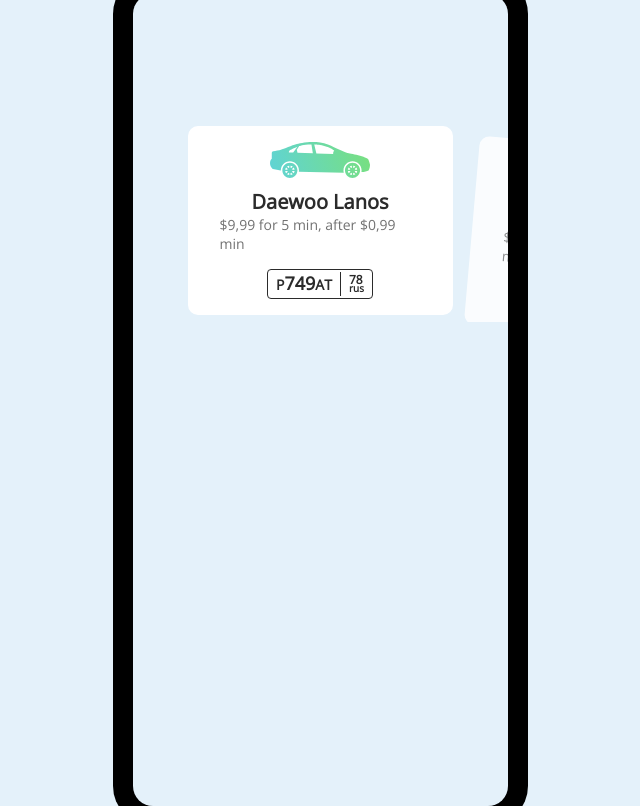
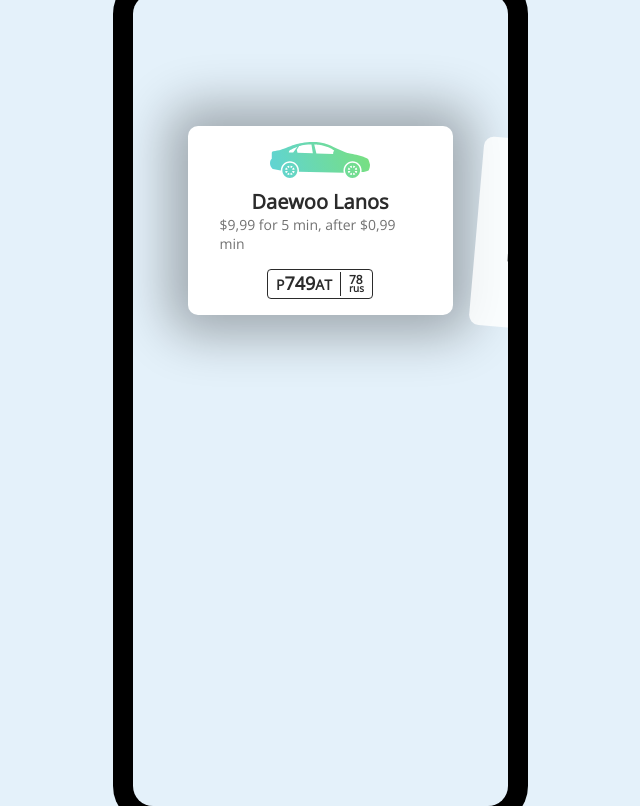
Before and after one commit to ilkaydnc/taxi-driver-app, a Next.js app: page / in a window 1280 px wide. Shown: the whole page, without its empty margins (320-960 px from the left). Built offline with nearby package versions, Linux system fonts and the light colour scheme.

Commit message:
Add box shadow to card in active slide

```diff
--- a/src/components/Card.tsx
+++ b/src/components/Card.tsx
@@ -2,6 +2,7 @@
 import styled from 'styled-components'
 
 const Container = styled.div`
+  position: absolute;
   display: flex;
   flex-direction: column;
   align-items: center;
@@ -9,6 +10,8 @@
   background-color: white;
   border-radius: 10px;
   padding: 1rem 2rem;
+  transition: 0.5s;
+  cursor: pointer;
 `
 
 const ImageWrapper = styled.div`
@@ -73,7 +76,7 @@
   }
 `
 
-interface CardProps extends HTMLProps<HTMLDivElement> {
+export interface CardProps extends HTMLProps<HTMLDivElement> {
   title: string
   description: string
   online?: boolean
--- a/src/components/Layout.tsx
+++ b/src/components/Layout.tsx
@@ -42,13 +42,19 @@
     overflow: unset !important;
     overflow-x: hidden !important;
     overflow-y: hidden !important;
-    height: 100%;
+    height: 400px;
+    padding-top: 100px;
   }
 
   .swiper-slide,
-  .swiper-slide-active{
+  .swiper-slide-active {
     transform: rotate(0) translate(0, 0);
     transition: 0.3s;
+  }
+
+  .swiper-slide-active > div {
+    box-shadow: 0 0 50px 20px rgba(0, 0, 0, 0.3);
+    border-radius: 10px;
   }
 
   .swiper-slide-next {
--- a/src/components/Slider.tsx
+++ b/src/components/Slider.tsx
@@ -14,9 +14,8 @@
 
 const Container = styled.div`
   width: 100%;
-  height: 260px;
+  height: 500px;
   padding: 2rem 0;
-  margin-top: 100px;
   overflow: hidden;
 `
 
```
